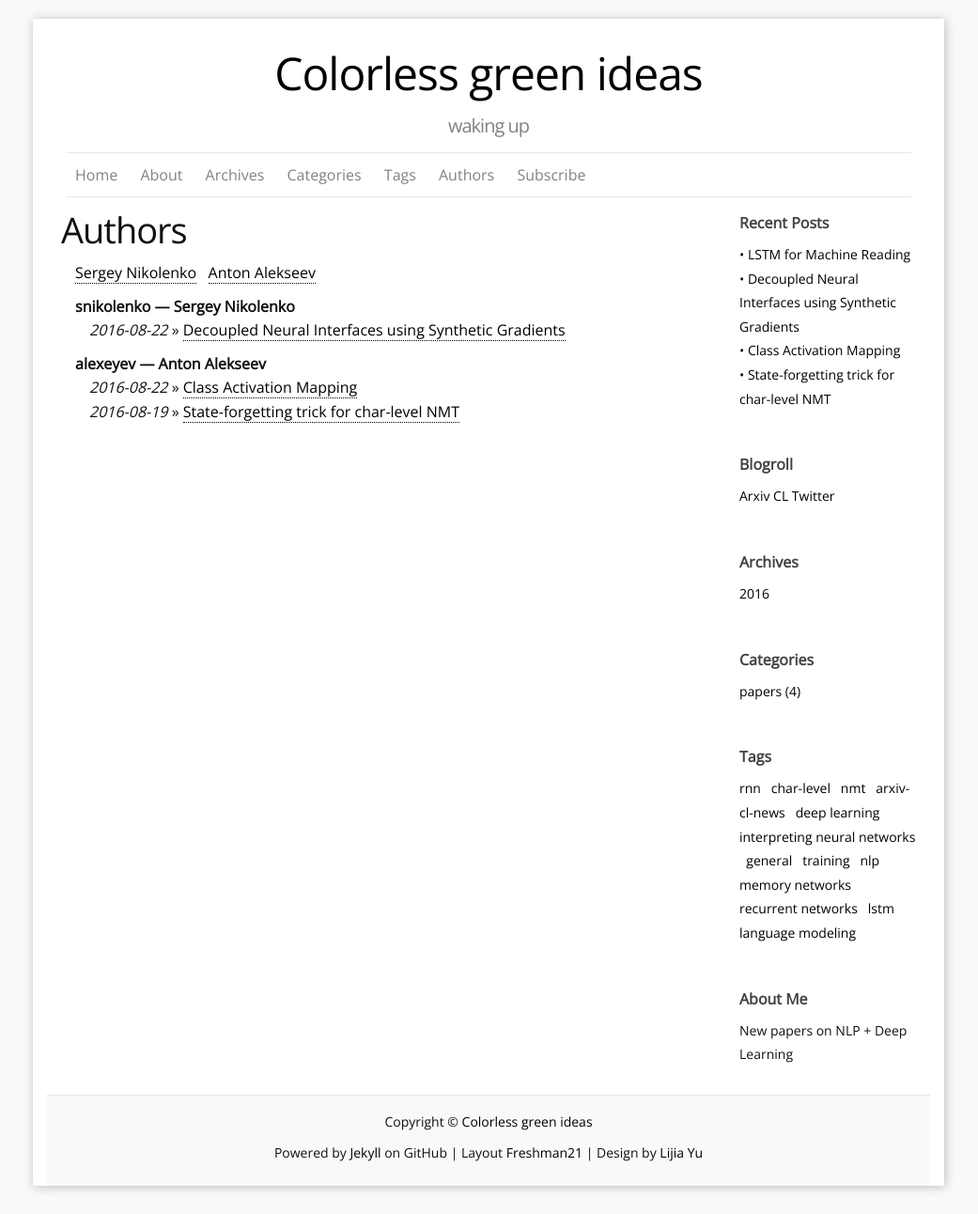
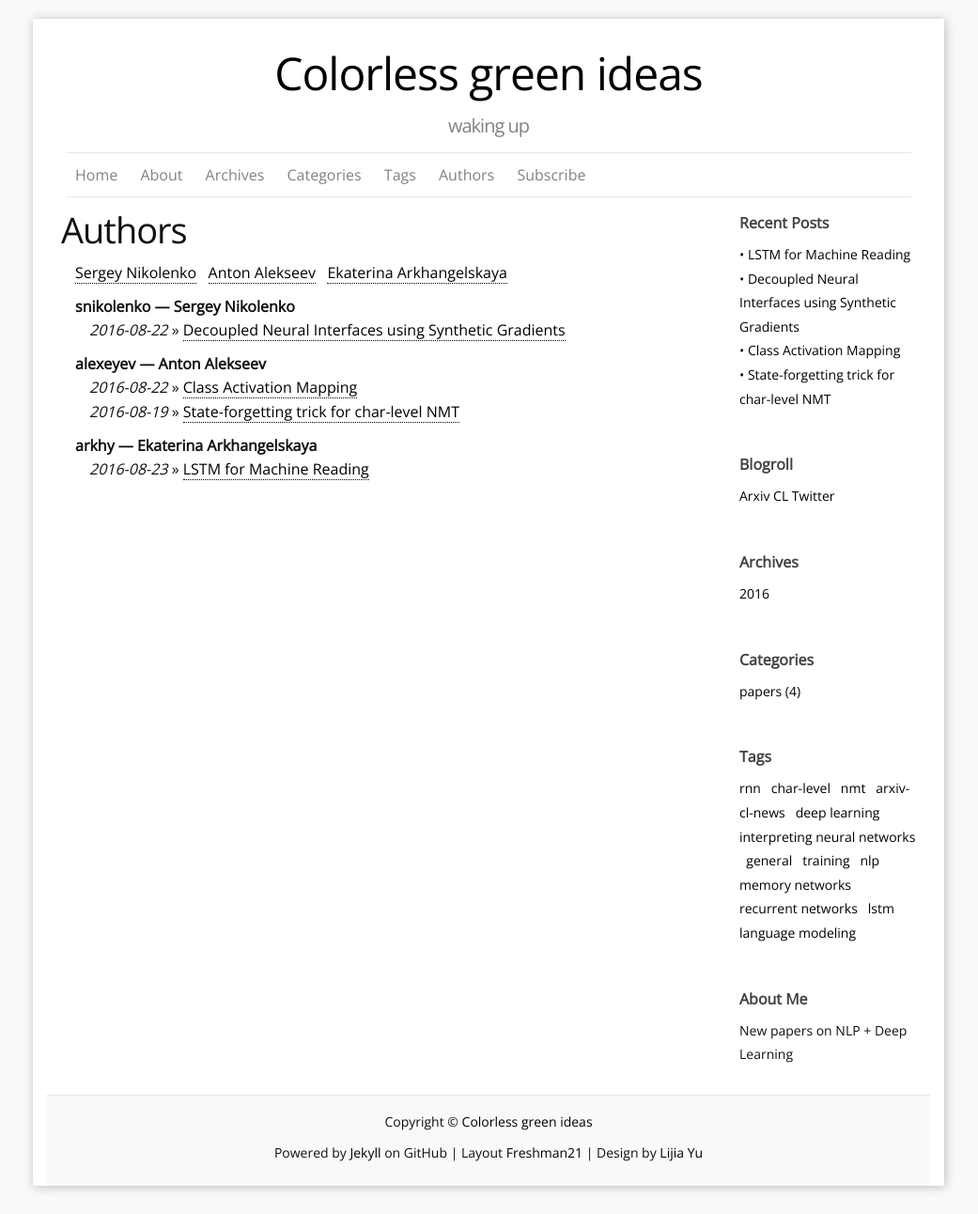
Before and after one commit to snikolenko/snikolenko.github.io, a Jekyll site: the page built from f_authors.md, in a window 1280 px wide. Shown: the whole page at 94% size, without its empty margins (120-1161 px from the left). Built offline with Jekyll 4.4.1, drawn with Linux system fonts in a browser that asks for light colours.

Commit message:
Adding a new author
please fix if incorrect

```diff
--- a/_config.yml
+++ b/_config.yml
@@ -162,3 +162,7 @@ authors:
     name: Anton Alekseev
     display_name: Anton A.
     github: alexeyev
+  arkhy:
+    name: Ekaterina Arkhangelskaya
+    display_name: Ekaterina A.
+    github: arkhycat
```
